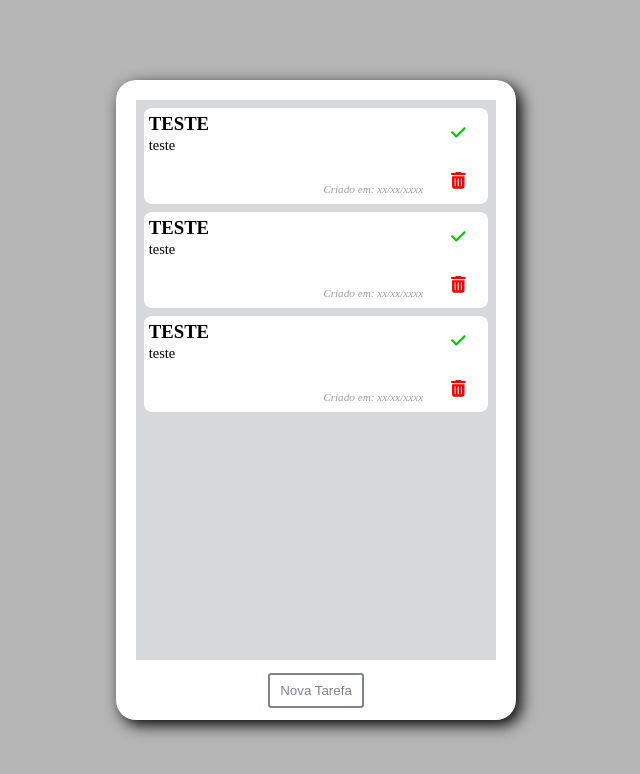
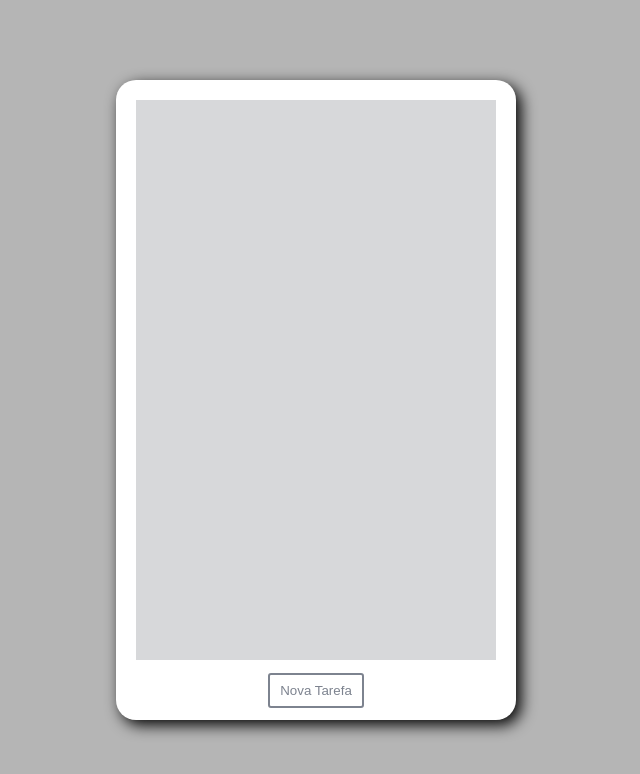
Before and after one commit to jacsonrsasse/todo-react, a React (Vite) app: page / in a window 1280 px wide. Shown: the top 774 px of the page, without its empty margins (324-964 px from the left). Built offline with nearby package versions, Linux system fonts and the light colour scheme.

Commit message:
Integrado com o IndexedDB
Realizada a integração com o IndexedDB, porém estou utilizando uma biblioteca já pronta. Quero tentar criar uma por conta própria, mais simples e mais direta para as minhas necessidades.

```diff
--- a/package.json
+++ b/package.json
@@ -10,6 +10,7 @@
   "dependencies": {
     "@fortawesome/free-solid-svg-icons": "^6.1.1",
     "@fortawesome/react-fontawesome": "^0.1.18",
+    "idb": "^7.0.1",
     "react": "^18.0.0",
     "react-dom": "^18.0.0",
     "styled-components": "^5.3.5"
--- a/src/components/Task/index.tsx
+++ b/src/components/Task/index.tsx
@@ -1,17 +1,14 @@
 import { faCheck, faTrashCan, faXmark } from '@fortawesome/free-solid-svg-icons';
 import styled from 'styled-components';
+import ITask from '../../services/ITask';
 import { Button } from '../Button';
 import { ButtonArea } from '../ButtonArea';
-import { TaskInfo, TaskInfoProps } from '../TaskInfo';
-
-interface TaskInfoPropsWithKey extends TaskInfoProps {
-  key: number;
-}
+import { TaskInfo } from '../TaskInfo';
 
 interface TaskProps {
   handleUpdateTask: (key: number, isChecked: boolean) => void;
   handleDeleteTask: (key: number) => void;
-  taskInfo: TaskInfoPropsWithKey;
+  taskInfo: ITask;
 }
 
 const TaskDesign = styled.div`
@@ -32,7 +29,7 @@ export function Task(props: TaskProps) {
 
   return (
     <TaskDesign id={`${key}`}>
-      <TaskInfo title={title} description={description} createdAt={createdAt} updatedAt={updatedAt} />
+      <TaskInfo key={key} title={title} description={description} createdAt={createdAt} updatedAt={updatedAt} />
       <ButtonArea flexDirection="column">
         <Button
           icon={iconCheckBtn}
--- /dev/null
+++ b/src/services/ITask.ts
@@ -0,0 +1,7 @@
+export default interface ITask {
+  key: number;
+  title: string;
+  description: string;
+  createdAt: string;
+  updatedAt?: string;
+}
--- /dev/null
+++ b/src/services/IndexedDBTasksHandler.ts
@@ -0,0 +1,65 @@
+import { IDBPDatabase, openDB } from 'idb';
+import ITask from './ITask';
+
+class IndexedDBTasksHandler {
+  private dbName: string;
+  private dbVersion: number;
+  private tbName: string;
+  private db: any;
+
+  constructor() {
+    this.dbName = 'todoDB';
+    this.dbVersion = 1;
+    this.tbName = 'tbtasks';
+  }
+
+  public async openDB() {
+    try {
+      const tbName = this.tbName;
+      this.db = await openDB(this.dbName, this.dbVersion, {
+        upgrade(db: IDBPDatabase) {
+          db.createObjectStore(tbName, { keyPath: 'key' });
+        },
+      });
+    } catch (error) {
+      return false;
+    }
+  }
+
+  public async getAllTasks() {
+    const tx = this.db.transaction(this.tbName, 'readonly');
+    const store = tx.objectStore(this.tbName);
+    const result = await store.getAll();
+    return result;
+  }
+
+  public async getTask(id: number) {
+    const tx = this.db.transaction(this.tbName, 'readonly');
+    const store = tx.objectStore(this.tbName);
+    const result = await store.get(id);
+    return result;
+  }
+
+  public async addTask(task: ITask) {
+    const tx = this.db.transaction(this.tbName, 'readwrite');
+    const store = tx.objectStore(this.tbName);
+    const result = await store.add(task);
+    return result;
+  }
+
+  public async updateTask(task: ITask) {
+    const tx = this.db.transaction(this.tbName, 'readwrite');
+    const store = tx.objectStore(this.tbName);
+    const result = await store.put(task);
+    return result;
+  }
+
+  public async deleteTask(id: number) {
+    const tx = this.db.transaction(this.tbName, 'readwrite');
+    const store = tx.objectStore(this.tbName);
+    await store.delete(id);
+    return id;
+  }
+}
+
+export default IndexedDBTasksHandler;
--- a/src/templates/App/index.tsx
+++ b/src/templates/App/index.tsx
@@ -1,9 +1,11 @@
-import { useState } from 'react';
+import { useEffect, useState } from 'react';
 import styled from 'styled-components';
 import { TasksGrid } from '../../components/TasksGrid';
 import { ButtonArea } from '../../components/ButtonArea';
 import { Button } from '../../components/Button';
 import { Task } from '../../components/Task';
+import IndexedDBTasksHandler from '../../services/IndexedDBTasksHandler';
+import ITask from '../../services/ITask';
 
 const AppContainer = styled.div`
   height: 80vh;
@@ -20,42 +22,74 @@ const AppContainer = styled.div`
   background-color: ${(props) => props.theme.corSistemaBase9};
 `;
 
-const tasksMock = [
-  {
-    key: 1,
-    title: 'teste',
-    description: 'teste',
-    createdAt: 'xx/xx/xxxx',
-    updatedAt: '',
-  },
-  {
-    key: 2,
-    title: 'teste',
-    description: 'teste',
-    createdAt: 'xx/xx/xxxx',
-    updatedAt: '',
-  },
-  {
-    key: 3,
-    title: 'teste',
-    description: 'teste',
-    createdAt: 'xx/xx/xxxx',
-    updatedAt: '',
-  },
-];
+enum Operacao {
+  nenhuma = 0,
+  inclusao = 1,
+  alteracao = 2,
+  exclusao = 3,
+}
 
 function App() {
-  const [tasks, setTasks] = useState(tasksMock);
+  const [operacao, setOperacao] = useState(Operacao.nenhuma);
+  const [task, setTask] = useState({});
+  const [tasks, setTasks] = useState([]);
+
+  useEffect(() => {
+    console.log('didMount');
+    const runDb = async () => {
+      const indexedDb = new IndexedDBTasksHandler();
+      await indexedDb.openDB();
+      const tasks = await indexedDb.getAllTasks();
+      setTasks(tasks);
+    };
+    runDb();
+  }, []);
+
+  useEffect(() => {
+    const runDb = async () => {
+      const indexedDb = new IndexedDBTasksHandler();
+      await indexedDb.openDB();
+
+      const newTask = task as ITask;
+
+      switch (operacao) {
+        case Operacao.inclusao:
+          await indexedDb.addTask(newTask);
+          break;
+        case Operacao.alteracao:
+          await indexedDb.updateTask(newTask);
+          break;
+        case Operacao.exclusao:
+          await indexedDb.deleteTask(newTask.key);
+          break;
+      }
+      setOperacao(Operacao.nenhuma);
+      setTask({});
+    };
+    runDb();
+  }, [tasks]);
+
+  useEffect(() => {
+    return () => {
+      setOperacao(Operacao.nenhuma);
+      setTask({});
+    };
+  }, []);
 
   const handleDeleteTask = (key: number) => {
-    const tasksUpdated = tasks.filter((task) => task.key !== key);
+    const tasksUpdated = tasks.filter((task: ITask) => task.key !== key);
+    setOperacao(Operacao.exclusao);
+    setTask({ key: key });
     setTasks(tasksUpdated);
   };
 
   const handleUpdateTask = (key: number, isChecked: boolean) => {
-    const newTasks = tasks.map((task) =>
+    const newTasks = tasks.map((task: ITask) =>
       task.key === key ? { ...task, updatedAt: isChecked ? new Date().toLocaleString() : '' } : task,
-    );
+    ) as never[];
+    const newTask = newTasks.filter((task: ITask) => task.key === key)[0];
+    setOperacao(Operacao.alteracao);
+    setTask(newTask);
     setTasks(newTasks);
   };
 
@@ -69,19 +103,21 @@ function App() {
       return;
     }
     const task = {
-      key: tasks.reduce((prev, curr) => (curr.key < prev ? prev : curr.key), 0) + 1,
+      key: tasks.reduce((prev, curr: ITask) => (curr.key < prev ? prev : curr.key), 0) + 1,
       title: title,
       description: description,
       createdAt: new Date().toLocaleString('pt-br'),
       updatedAt: '',
     };
-    setTasks([...tasks, task]);
+    setOperacao(Operacao.inclusao);
+    setTask(task);
+    setTasks([...tasks, task] as never[]);
   };
 
   return (
     <AppContainer id="app">
       <TasksGrid>
-        {tasks.map((info) => (
+        {tasks.map((info: ITask) => (
           <Task
             key={info.key}
             taskInfo={info}
```
Also changed, not shown: src/components/TaskInfo/index.tsx (+2 -8 lines), .eslintrc.json, 2 other files (tests, documents, lock files or other folders).
